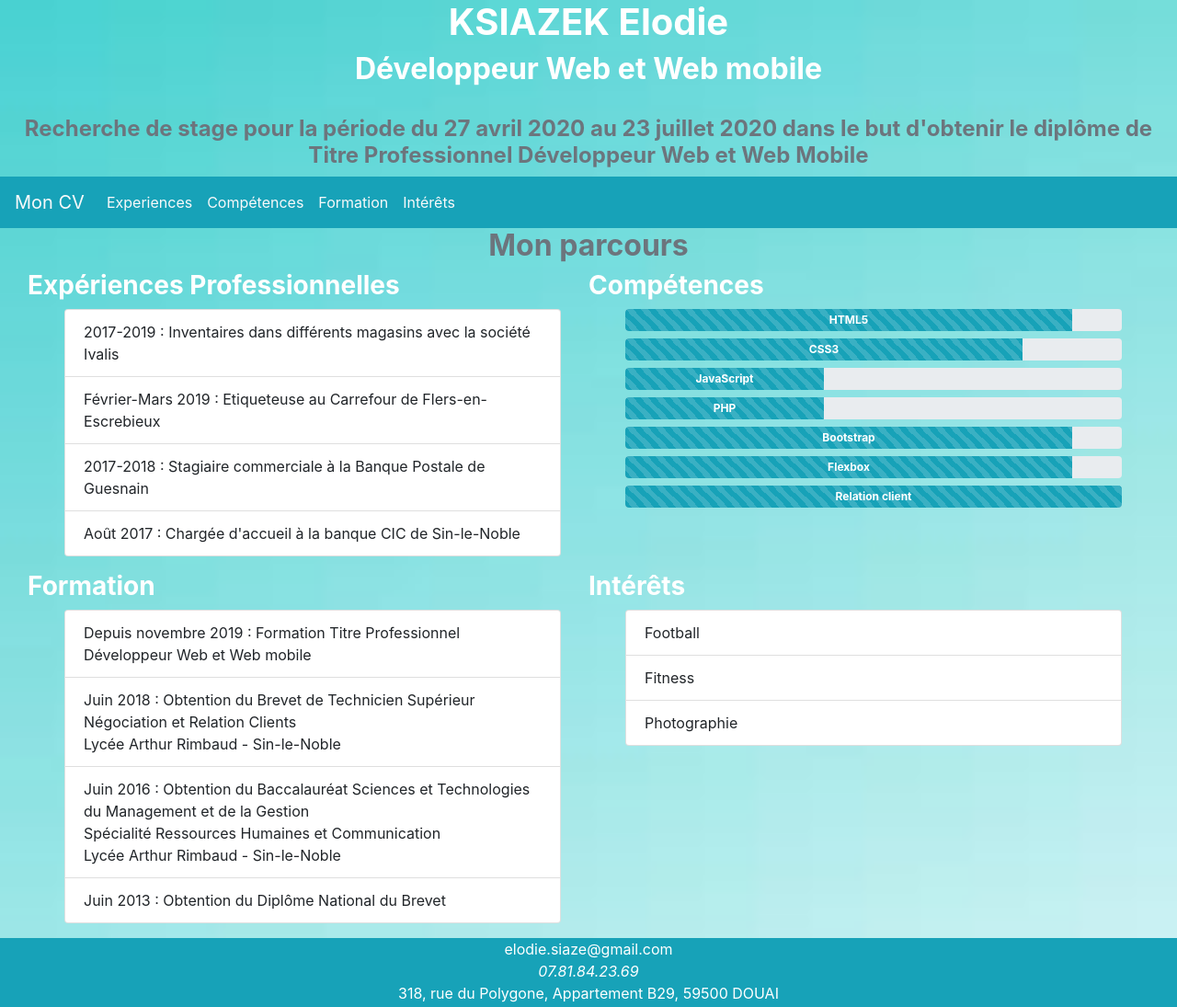
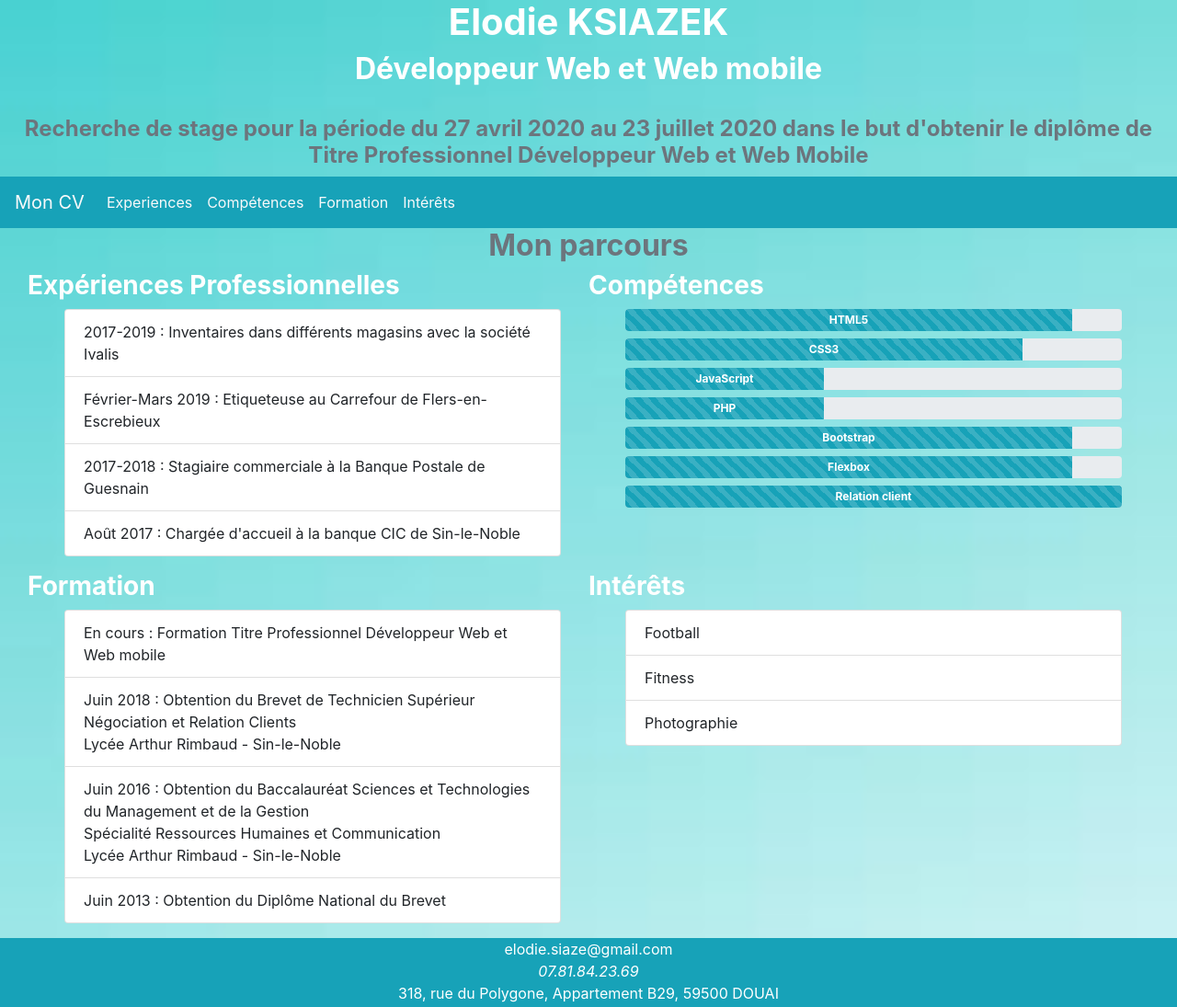
Before and after one commit to ElodieSz/projet1, a plain HTML site: page index.html in a window 1280 px wide. Shown: the whole page at 92% size. Drawn offline with Linux system fonts and the light colour scheme.

Commit message:
modification nom

```diff
--- a/index.html
+++ b/index.html
@@ -20,7 +20,7 @@
 
     <HEADER class="row">
         <div class="text-center col-lg-12" >
-             <h1 class="text-white font-weight-bold">KSIAZEK Elodie</h1>
+             <h1 class="text-white font-weight-bold">Elodie KSIAZEK</h1>
             <h2 class="text-white font-weight-bold">Développeur Web et Web mobile</h2>
         <br/>
             <h4 class="text-secondary font-weight-bold">Recherche de stage pour la période du 27 avril 2020 au 23 juillet 2020 dans le but d'obtenir le diplôme de Titre Professionnel Développeur Web et Web Mobile</h4>
@@ -108,7 +108,7 @@
             <h3 id="formation" class="text-white font-weight-bold"> Formation </h3>
 
             <ul>
-                <li class="list-group-item " >Depuis novembre 2019 : Formation Titre Professionnel Développeur Web et Web mobile </li>
+                <li class="list-group-item " >En cours : Formation Titre Professionnel Développeur Web et Web mobile </li>
                 <li class="list-group-item " >Juin 2018 : Obtention du Brevet de Technicien Supérieur Négociation et Relation Clients <br>
                     Lycée Arthur Rimbaud - Sin-le-Noble</li>
                 <li class="list-group-item ">Juin 2016 : Obtention du Baccalauréat Sciences et Technologies du Management et de la Gestion
```
